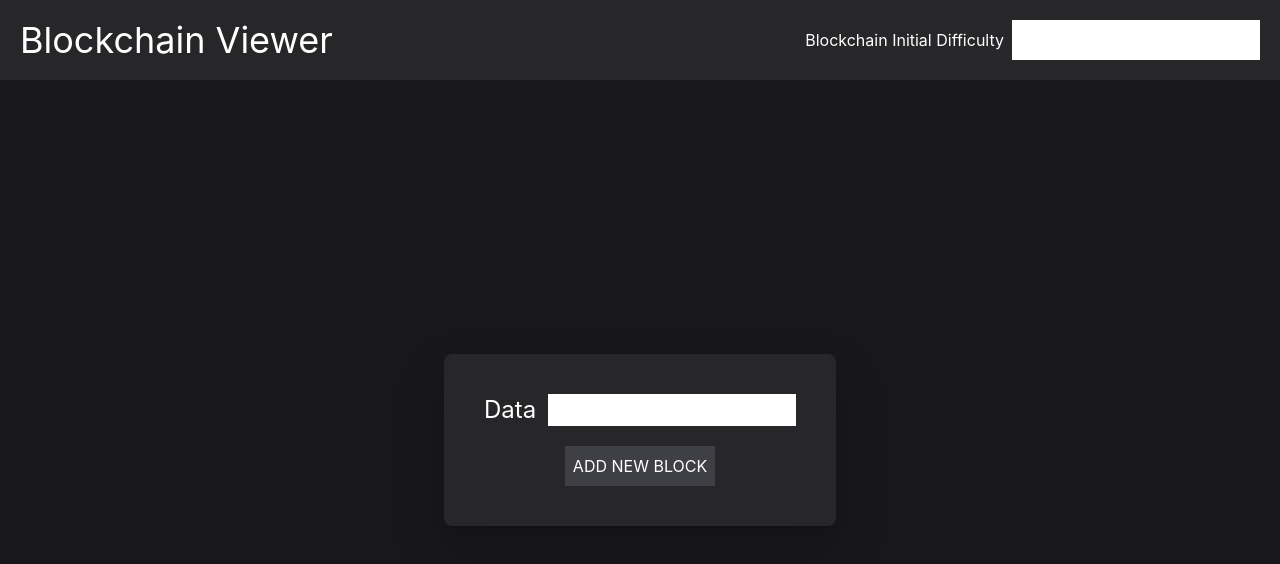
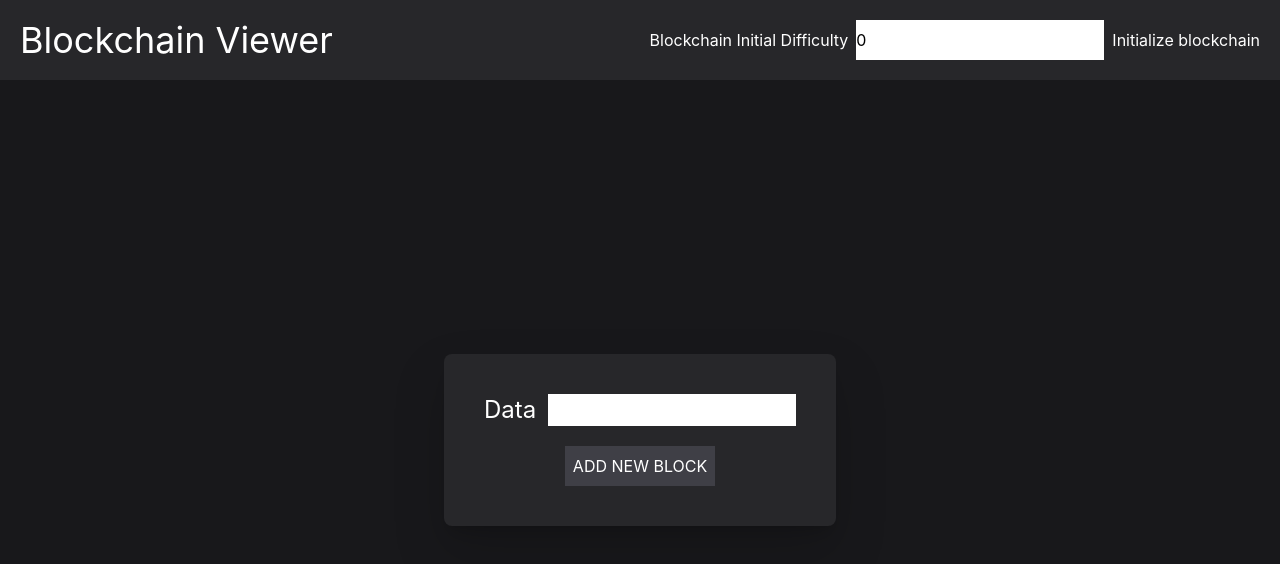
Before and after one commit to MatMatias/blockchain-viewer, a Next.js app: page / in a window 1280 px wide. Shown: the top 564 px of the page. Built offline with nearby package versions, Linux system fonts and the light colour scheme.

Commit message:
Navbar and blockchain difficulty implemented

```diff
--- a/app-components/navbar/BlockchainDifficulty.tsx
+++ b/app-components/navbar/BlockchainDifficulty.tsx
@@ -1,10 +1,25 @@
-import { FC } from "react";
+import { ChangeEvent, FC, useState } from "react";
+import { boundBlockchainActions } from "../../redux/creators";
 
 export const BlockchainDifficulty: FC = () => {
+  const [difficulty, setDifficulty] = useState(0);
+  const { initializeBlockchain } = boundBlockchainActions;
+
+  const handleOnClick = (difficulty: number) => {
+    initializeBlockchain(difficulty);
+  };
+
+  const handleOnChange = (evt: ChangeEvent<HTMLInputElement>) => {
+    setDifficulty(parseInt(evt.target.value));
+  };
+
   return (
     <div className="flex flex-row gap-x-2">
-      <h3 className="pt-2">Blockchain Initial Difficulty</h3>
-      <input type="number" />
+      <label className="pt-2" htmlFor="difficulty">
+        Blockchain Initial Difficulty
+      </label>
+      <input className="text-black" type="number" onChange={handleOnChange} value={difficulty} />
+      <button onClick={() => handleOnClick(difficulty)}>Initialize blockchain</button>
     </div>
   );
 };
--- a/blockchain/block.ts
+++ b/blockchain/block.ts
@@ -26,7 +26,5 @@ export class Block {
       this.nonce++;
       this.hash = this.calculateHash();
     }
-
-    console.log("Block mined: " + this.hash + " Nonce: " + this.nonce);
   }
 }
```
